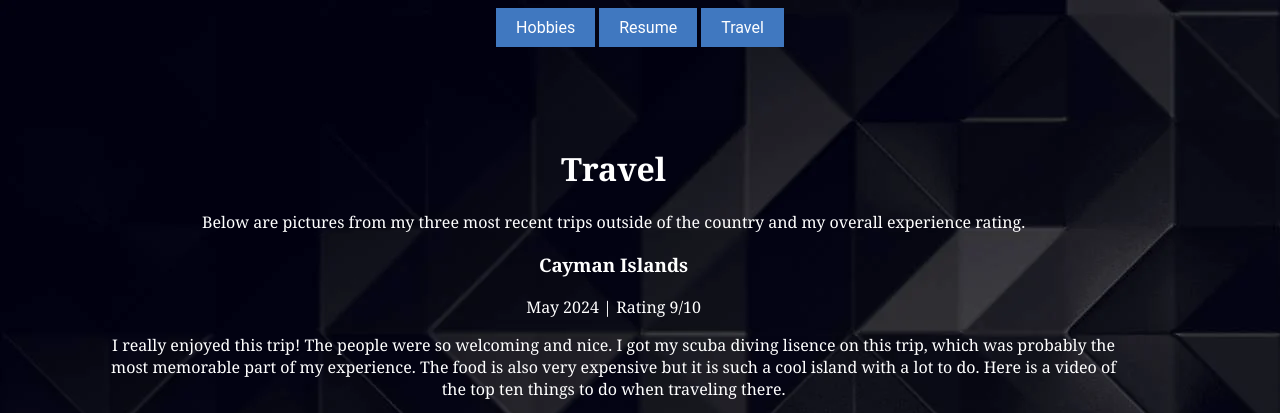
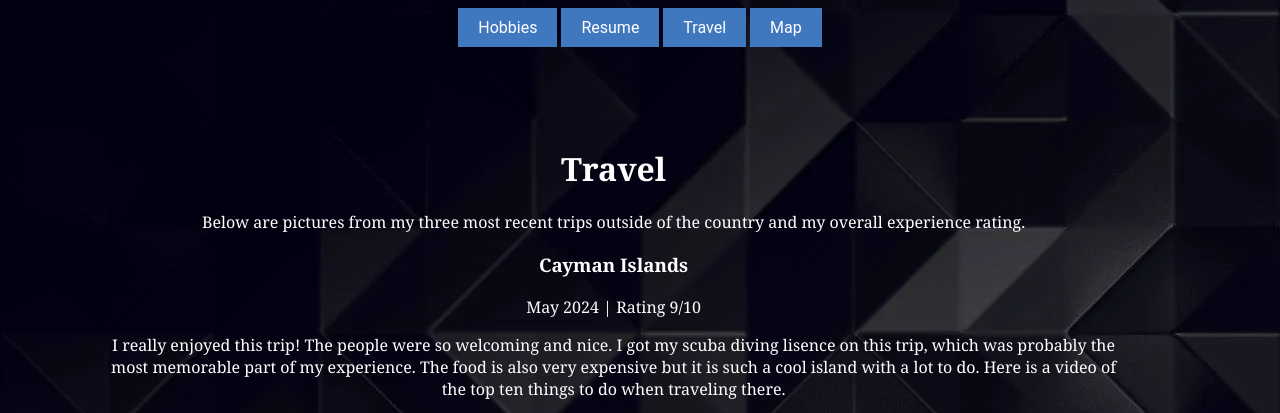
Before and after one commit to VictoriaVann/project-3, a plain HTML site: page travel.html in a window 1280 px wide. Shown: the top 413 px of the page. Drawn offline with Linux system fonts and the light colour scheme.

Commit message:
Updated nav bar in travel.html

```diff
--- a/travel.html
+++ b/travel.html
@@ -2,7 +2,7 @@
 <html lang="en">
 <head>
   <meta charset="utf-8">
-  <title>Victoria Vann: Project 2</title>
+  <title>Victoria Vann: Project 3</title>
   <link rel="stylesheet" href="css/style.css">
 </head>
 
@@ -12,6 +12,7 @@
       <li><a href="https://victoriavann.github.io/project-2/index.html">Hobbies</a></li>
       <li><a href="https://victoriavann.github.io/project-2/resume.html">Resume</a></li>
       <li><a href="https://victoriavann.github.io/project-2/travel.html">Travel</a></li>
+      <li><a href="https://victoriavann.github.io/project-2/map.html">Map</a></li>
     </ul>
   </nav>
   <div id="travel-main-content">
```
